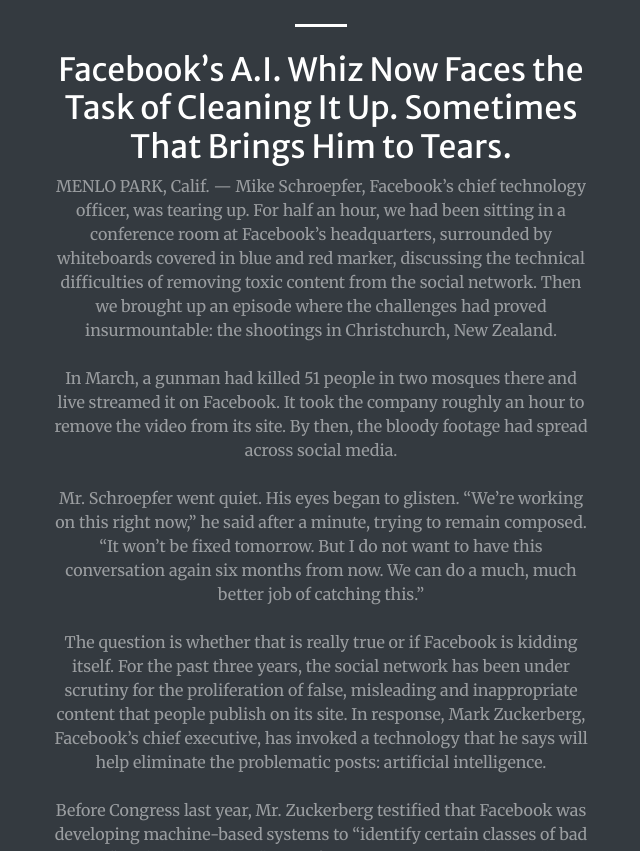
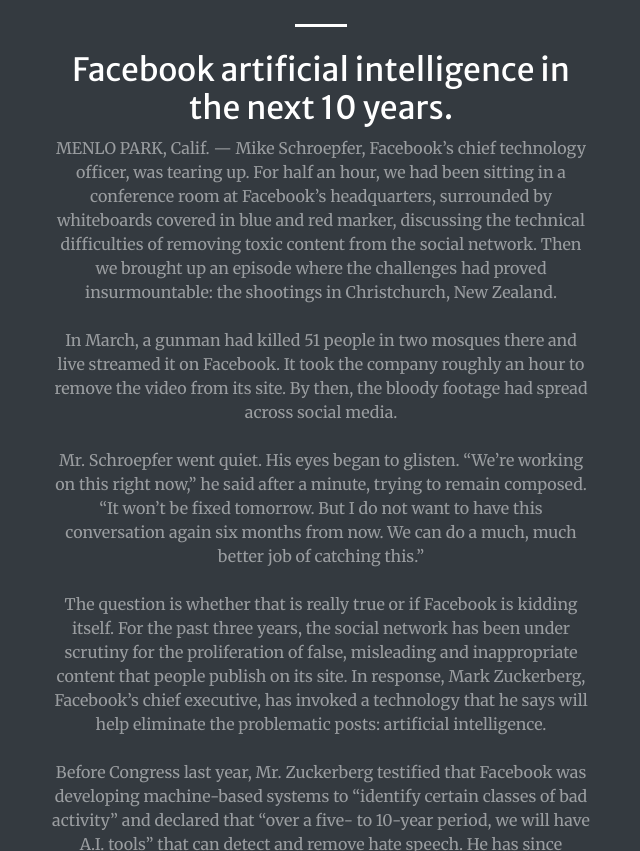
Before and after one commit to deymar/inglesturismo, a website with bundled scripts: page speech12.html in a window 1280 px wide. Shown: the part 5279-6130 px from the top of the page, without its empty margins (34-674 px from the left). Built offline with nearby package versions, Linux system fonts and the light colour scheme.

Commit message:
arriba 6

```diff
--- a/speech12.html
+++ b/speech12.html
@@ -111,7 +111,8 @@
 
 
                 <hr class="divider light my-4">
-<h2 class="text-white mt-0"> Facebook’s A.I. Whiz Now Faces the Task of Cleaning It Up. Sometimes That Brings Him to Tears.</h2>
+<h2 class="text-white mt-0">
+Facebook artificial intelligence in the next 10 years.</h2>
 <p class="text-white-50 mb-4">
 MENLO PARK, Calif. — Mike Schroepfer, Facebook’s chief technology officer, was tearing up.
 For half an hour, we had been sitting in a conference room at Facebook’s headquarters, surrounded by whiteboards covered in blue and red marker, discussing the technical difficulties of removing toxic content from the social network. Then we brought up an episode where the challenges had proved insurmountable: the shootings in Christchurch, New Zealand.
```
